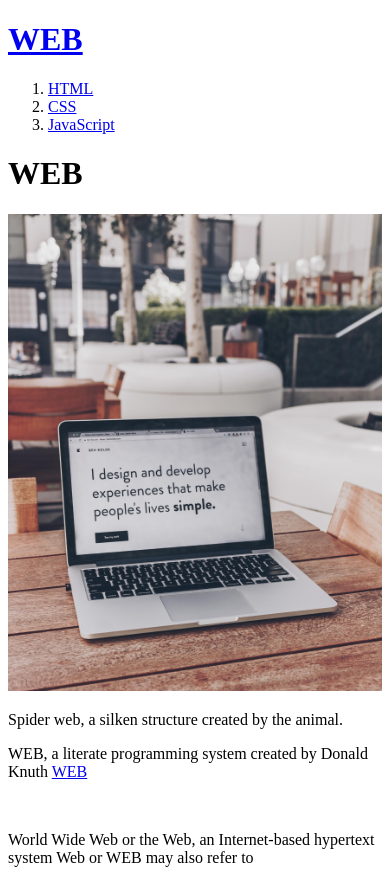
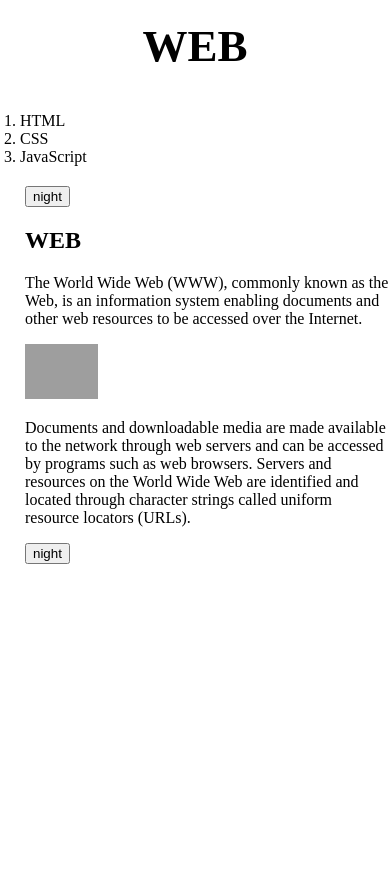
Before and after one commit to shinyiji/my-first-web-site, a plain HTML site: page index.html in a window 390 px wide. After the commit the page ends 844 px from the top, so only its background shows below. Drawn offline with Linux system fonts and the light colour scheme; grey boxes are pictures that could not be loaded.

Commit message:
Add files via upload

```diff
--- a/index.html
+++ b/index.html
@@ -1,24 +1,40 @@
 <!DOCTYPE html>
 <html>
+
 <head>
-  <title>WEB</title>
-  <meta charset="utf-8">
+  <title> WEB </title>
+  <meta charset=”utf-8”>
+  <script src="master.js"></script>
+  <link rel="stylesheet" href="style.css">
 </head>
-<body>
+
+<body style="background-color: white; color: black;">
   <h1><a href="index.html">WEB</a></h1>
-<ol>
-<li><a href="1.html">HTML</a></li> <!--1.html-->
-<li><a href="2.html">CSS</a></li> <!--2.html-->
-<li><a href="3.html">JavaScript</a></li> <!--3.html-->
-</ol>
+  <div id="grid">
+    <ol>
+      <li><a href="1.html">HTML</a></li>
+      <li><a href="2.html">CSS</a></li>
+      <li><a href="3.html">JavaScript</a></li>
+    </ol>
 
-<h1>WEB</h1>
+    <div id="article">
+      <input id="night_day" type="button" value="night" onclick="nightDayHandler(this)">
+      <h2>WEB</h2>
+      <p>
+        The World Wide Web (WWW), commonly known as the Web, is an information system enabling documents and other web
+        resources to be accessed over the Internet.
+      </p>
+      <img
+        src="https://images.unsplash.com/photo-1451187580459-43490279c0fa?ixlib=rb-1.2.1&ixid=MnwxMjA3fDB8MHxwaG90by1wYWdlfHx8fGVufDB8fHx8&auto=format&fit=crop&w=1172&q=80"
+        alt="web image" width="20%">
+      <p>
+        Documents and downloadable media are made available to the network through web servers and can be accessed by
+        programs such as web browsers. Servers and resources on the World Wide Web are identified and located through
+        character strings called uniform resource locators (URLs).
+      </p>
+      <input type="button" value="night" onclick="nightDayHandler(this)">
+    </div>
+  </div>
+</body>
 
-<img src="web.jpg" alt="web image" width="100%" height="100%">
-
-<p>Spider web, a silken structure created by the animal.</p>
-<p>WEB, a literate programming system created by Donald Knuth <a href="https://en.wikipedia.org/wiki/Web">WEB</a></p>
-<p style="margin-top:50px">World Wide Web or the Web, an Internet-based hypertext system
-Web or WEB may also refer to</p>
-</body>
 </html>
--- /dev/null
+++ b/master.js
@@ -0,0 +1,43 @@
+var Links = {
+  setColor: function(color){
+    var alist = document.querySelectorAll('a');
+    var i=0;
+    while(i<alist.length){
+      alist[i].style.color = color;
+      i=i+1;
+    }
+  }
+};
+
+var Body = {
+  setColor : function(color){
+    document.querySelector('body').style.color = color;
+  },
+  setBGColor : function(color){
+    document.querySelector('body').style.backgroundColor = color;
+  }
+};
+
+
+function nightDayHandler(self){
+  var target = document.querySelector('body');
+
+  if(self.value == 'night'){
+    //bodySetBGColor('black');
+    Body.setBGColor('black');
+    //bodySetColor('white');
+    Body.setColor('white');
+    self.value = 'day';
+    //linksSetColor('powderblue');
+    Links.setColor('powderblue');
+
+  } else {
+    //bodySetBGColor('white');
+    Body.setBGColor('white');
+    //bodySetColor('black');
+    Body.setColor('black');
+    self.value = 'night';
+    //linksSetColor('blue');
+    Links.setColor('blue');
+  }
+}
--- /dev/null
+++ b/style.css
@@ -0,0 +1,46 @@
+body {
+  margin: 0px;
+}
+
+a {
+  color: black;
+  text-decoration: none;
+}
+
+h1 {
+  font-size: 45px;
+  text-align: center;
+  border-bottom: 1px solid gray;
+  margin: 0px;
+  padding: 20px;
+}
+
+#grid ol {
+  border-right: 1px solid gray;
+  width: 100px;
+  margin: 0;
+  padding: 20px;
+}
+
+#grid {
+  display: grid;
+  grid-template-columns: 150px 1fr;
+}
+
+#article {
+  padding-left: 25px;
+}
+
+@media (max-width: 800px) {
+  #grid {
+    display: block;
+  }
+
+  #grid ol {
+    border-right: none;
+  }
+
+  h1 {
+    border-bottom: none;
+  }
+}
```
Also changed, not shown: 1.html (+26 -12 lines), 2.html (+28 -13 lines), 3.html (+27 -14 lines).
